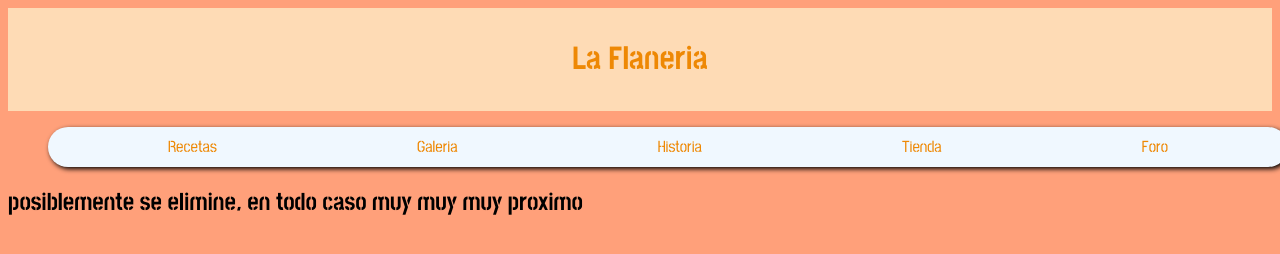
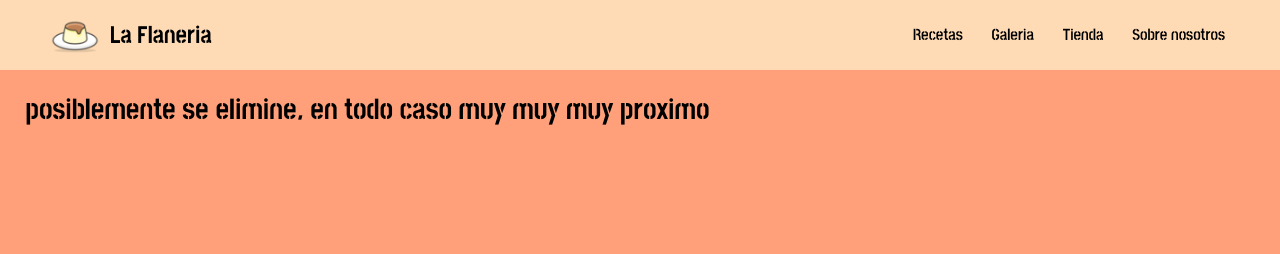
Before and after one commit to OwenGarett0/OwenGarett0.github.io, a plain HTML site: page tienda.html in a window 1280 px wide. Drawn offline with Linux system fonts and the light colour scheme.

Commit message:
nueva interfaz de 0

```diff
--- a/ads.txt
+++ /dev/null
@@ -1 +0,0 @@
-google.com, pub-6179567721197027, DIRECT, f08c47fec0942fa0
--- a/estilo.css
+++ b/estilo.css
@@ -6,42 +6,99 @@
 
 body{
     font-family: "fuente linda";
-    background-color:lightsalmon
+    background-color:lightsalmon;
+    margin: 0;
 }
 .body2{
     /* padding: 5px; */
     font-size: 119%;
     line-height: 170%;
+    padding-left: 2%;
+    padding-right: 2%;
 }
+
+a{
+    text-decoration: none;
+    color: black;
+}
+header{
+    display: flex;
+    justify-content: space-between;
+    align-items: center;
+    height: 50%;
+    background-color: #fedbb5;
+    padding-right: 30px;
+    padding-left: 30px;
+}
+nav a{
+    font-weight: 600;
+    padding-right: 25px;
+}
+nav a:hover{
+    color: white;
+}
+.logo{
+    display: flex;
+    align-items: center;
+}
+.logo img{
+    height: 50px;
+    margin-right: 10px;
+    margin-left: 20px;
+}
+
+@media (max-width:700px){
+    header{
+    flex-direction: column;
+    }
+    nav{
+        padding: 10px 0px;
+    }
+}
+
+
+/*
 
 .diva{
     text-align: center;
     background-color: #fedbb5;
-    color: rgb(238, 136, 4);
-    padding: 10px;
+    color: rgb(248, 141, 0);
+    padding: 1%;
+}
+.diva:hover{
+    color: rgb(58, 247, 0);
+}
+#home{
+    cursor: pointer;
+    color: #000000;
 }
 
 
 .botones{
-        /* background-image: linear-gradient(to bottom, #fedbb5, #fedbb5ce); */
+
     display: inline-flex;
     padding: 1.8%;
     list-style: none;
     text-align:start;
 
+
     border-radius: 20px;
     box-shadow: 2px 2px 5px #000000;
     background-color: aliceblue;
-    padding: 10px 20px;
+    padding: 1% 2%;
 
     /*
+
+    /* esto es otra cosaaaaaaaaaa
     background-image: linear-gradient(#fedbb5, #fedbb5ce);
     background-size: 0% 100%;
     background-position: 0 0;
     background-repeat: no-repeat;
     transition: background-size 0.4s ease-in-out;
-     */
+      esto es otra cosaaaaaaaaaa */
 }
+
+/*
 .botones:hover {
     background-size: 100% 100%;
   }
@@ -49,7 +106,8 @@ body{
 
 nav ul{
     list-style: none;
-    text-align:start;
+    max-width: 100%;
+    max-height: 100%;
 }
 nav a{
     text-decoration: none;
@@ -58,7 +116,7 @@ nav a{
 
 }
 
-
+*/
 
 
 
@@ -77,12 +135,6 @@ nav a{
     text-align: center;
 }
 
-#asdimg{
-    size: 20%;
-}
-.p1{
-    color:#0c8ee0;
-}
 
 .lista{
     color: #0c8ee0;
--- a/tienda.html
+++ b/tienda.html
@@ -1,7 +1,5 @@
 <!DOCTYPE html>
 <html lang="es">
-
-<!-- ---- -->
 
 <head>
     <meta charset="UTF-8">
@@ -11,33 +9,32 @@
     <link rel="icon" href="flan.png">
     <link rel="stylesheet" href="estilo.css">
     <link rel="stylesheet" href="StickNoBills-VariableFont_wght.ttf">
+
+    <script async src="https://pagead2.googlesyndication.com/pagead/js/adsbygoogle.js?client=ca-pub-6179567721197027"
+    crossorigin="anonymous"></script>
 </head>
 
-<!-- --- -->
+<!-- ------------------------------------------------------------------------------------------------- -->
 
 
 <body>
-
-    <div class="diva">
-        <h1>La Flaneria</h1>
-    </div>
-
-
     <header>
+        <a href="index.html" class="logo">
+            <img src="flanes/flan.png" alt="logo">
+            <h2 class="flaneria">La Flaneria</h2>
+        </a>
         <nav>
-            <ul>
-                <div class="botones">
-                    <li><a href="receta.html" class="btn1">Recetas</a></li>
-                    <li><a href="galeria.html"class="btn2">Galeria</a></li>
-                    <li><a href="historia.html"class="btn3">Historia</a></li>
-                    <li><a href="tienda.html"class="btn4">Tienda</a></li>
-                    <li><a href="foro.html"class="btn5">Foro</a></li>
-                </div>
-            </ul>
+            <a href="receta.html" class="nav-link">Recetas</a>
+            <a href="galeria.html" class="nav-link">Galeria</a>
+            <a href="tienda.html" class="nav-link">Tienda</a>
+            <a href="nosotros.html" class="nav-link">Sobre nosotros</a>
         </nav>
     </header>
 
+    <div class="body2">
+
     <h2>posiblemente se elimine, en todo caso muy muy muy proximo</h2>
 
+    </div>
 </body>
 </html>
```
Also changed, not shown: foro.html (deleted, +0 -46 lines), galeria.html (+14 -21 lines), historia.html (deleted, +0 -72 lines), index.html (+12 -32 lines), nosotros.html (added, +39 -0 lines), receta.html (+12 -18 lines).
